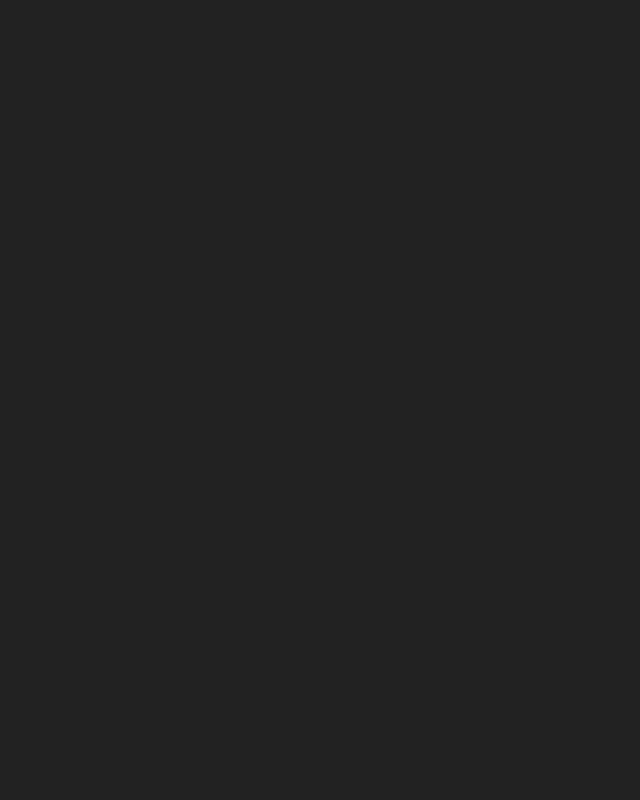
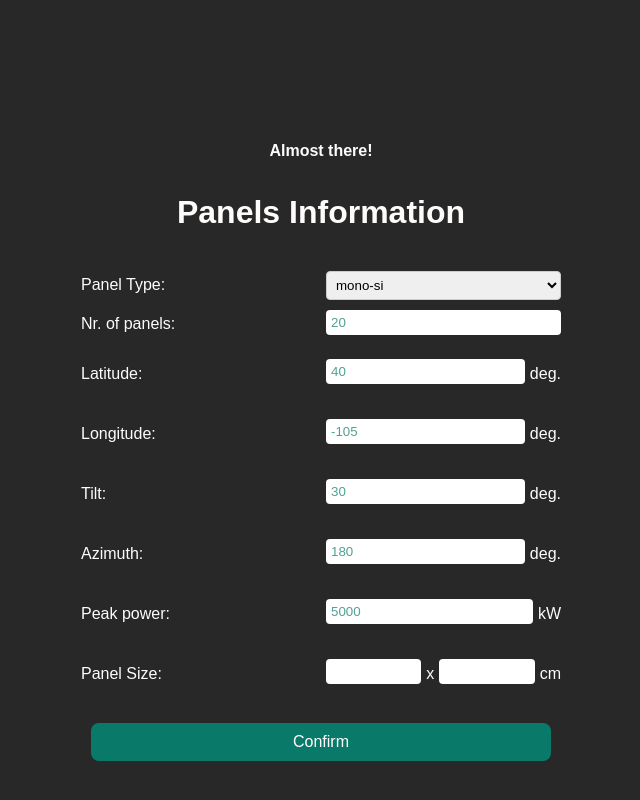
Before and after one commit to Hyeri1ee/Smart-Houshold-Appliance-webapp, a React (Vite) app in the folder front/: page /panelsinfo in a window 1280 px wide. Before the commit this address had no page. Shown: the top 800 px of the page, without its empty margins (319-959 px from the left). Built offline with nearby package versions, Linux system fonts and the light colour scheme.

Commit message:
TSK8 created page for user to input their panels info

```diff
--- /dev/null
+++ b/front/src/PanelsinfoPage.jsx
@@ -0,0 +1,147 @@
+import Dropdown from "./components/Dropdown";
+import LargeButton from "./components/LargeButton";
+
+const options = [
+    { value: "mono-si", title: "mono-si" },
+    { value: "poly-si", title: "poly-si" },
+    { value: "tf", title: "tf" },
+    { value: "as", title: "as" },
+    { value: "cdte", title: "cdte" }
+];
+
+const PanelsInfoPage = () => {
+    return (
+        <div style={styles.container}>
+            <h4 style={styles.smallHeading}>Almost there!</h4>
+            <h1 style={styles.bigHeading}>Panels Information</h1>
+            <form style={styles.form}>
+                <label style={styles.label} htmlFor="panelType">Panel Type:</label>
+                <Dropdown title="Select a type" options={options} />
+
+                <label style={styles.label} htmlFor="number-panels">Nr. of panels:</label>
+                <input style={styles.input} type="number" id="number-panels" name="number-panels" placeholder="20" />
+
+                <label style={styles.label} htmlFor="latitude">Latitude:</label>
+                <div style={styles.inputContainer}>
+                    <input style={styles.input} type="number" id="latitude" name="latitude" placeholder="40" />
+                    <p style={styles.measurement}>deg.</p>
+                </div>
+
+                <label style={styles.label} htmlFor="longitude">Longitude:</label>
+                <div style={styles.inputContainer}>
+                    <input style={styles.input} type="number" id="longitude" name="longitude" placeholder="-105" />
+                    <p style={styles.measurement}>deg.</p>
+                </div>
+
+                <label style={styles.label} htmlFor="tilt">Tilt:</label>
+                <div style={styles.inputContainer}>
+                    <input style={styles.input} type="number" id="tilt" name="tilt" placeholder="30" />
+                    <p style={styles.measurement}>deg.</p>
+                </div>
+
+                <label style={styles.label} htmlFor="azimuth">Azimuth:</label>
+                <div style={styles.inputContainer}>
+                    <input style={styles.input} type="number" id="azimuth" name="azimuth" placeholder="180" />
+                    <p style={styles.measurement}>deg.</p>
+                </div>
+
+                <label style={styles.label} htmlFor="peak-power">Peak power:</label>
+                <div style={styles.inputContainer}>
+                    <input style={styles.input} type="number" id="peak-power" name="peak-power" placeholder="5000" />
+                    <p style={styles.measurement}>kW</p>
+                </div>
+
+                <label style={styles.label} htmlFor="panelWidth">Panel Size:</label>
+                <div style={styles.sizeInputContainer}>
+                    <input style={styles.sizeInput} type="number" id="panelWidth" name="panelWidth" />
+                    <span style={styles.separator}>x</span>
+                    <input style={styles.sizeInput} type="number" id="panelHeight" name="panelHeight" />
+                    <p style={styles.measurement}>cm</p>
+                </div>
+
+                <span style={styles.bottomSeparator}></span>
+                <div style={styles.buttonContainer}>
+                    <LargeButton onClick={() => console.log("hey hey hey")}>Confirm</LargeButton>
+                </div>
+            </form>
+        </div>
+    );
+};
+
+const styles = {
+    container: {
+        display: "flex",
+        flexDirection: "column",
+        alignItems: "center",
+        padding: "20px",
+        maxWidth: "500px",
+        margin: "0 auto",
+        fontFamily: "Arial, sans-serif",
+        height: "100vh",
+        justifyContent: "center"
+    },
+    smallHeading: {
+        textAlign: "center",
+        margin: "6px auto 12px auto"
+    },
+    bigHeading: {
+        textAlign: "center",
+        marginBottom: "30px"
+    },
+    form: {
+        display: "grid",
+        gridTemplateColumns: "1fr 1fr",
+        gridTemplateRows: "repeat(8, auto) 1fr",
+        gap: "10px",
+        alignItems: "center",
+        justifyContent: "center",
+        padding: "10px"
+    },
+    label: {
+        textAlign: "left",
+        paddingRight: "10px"
+    },
+    input: {
+        width: "100%",
+        padding: "5px",
+        backgroundColor: "white",
+        border: "2px solid var(--primary-color)",
+        borderRadius: "4px",
+        color: "black"
+    },
+    inputContainer: {
+        display: "flex",
+        alignItems: "center"
+    },
+    sizeInputContainer: {
+        display: "flex",
+        alignItems: "center"
+    },
+    sizeInput: {
+        width: "calc(50% - 10px)",
+        padding: "5px",
+        backgroundColor: "white",
+        border: "2px solid var(--primary-color)",
+        borderRadius: "4px",
+        color: "black"
+    },
+    separator: {
+        margin: "0 5px"
+    },
+    bottomSeparator: {
+        gridColumn: "span 2",
+        margin: "2px 0"
+    },
+    buttonContainer: {
+        gridColumn: "span 2",
+        display: "flex",
+        justifyContent: "center",
+        width: "calc(100% - 20px)",
+        padding: "0 10px"
+    },
+    measurement: {
+        marginLeft: "5px"
+    }
+};
+
+export default PanelsInfoPage;
--- a/front/src/app.jsx
+++ b/front/src/app.jsx
@@ -1,7 +1,7 @@
-import React from 'react';
 import {Route, Navigate, Routes} from 'react-router-dom';
 import Login from './components/auth/login';
 import Register from './components/auth/register';
+import PanelsInfoPage from './PanelsinfoPage';
 
 if ("serviceWorker" in navigator) {
   window.addEventListener("load", async () => {
@@ -15,7 +15,8 @@ function App() {
       <Routes>
         <Route index element={ <Navigate to="/register" />} />
         <Route path="login" element={ <Login />} />
-        <Route path="register" element={ <Register />} />
+        <Route path="register" element={<Register />} />
+        <Route path="panelsinfo" element={<PanelsInfoPage />} />
       </Routes>
     </>
   );
--- /dev/null
+++ b/front/src/components/Dropdown.jsx
@@ -0,0 +1,67 @@
+import React from "react";
+import PropTypes from "prop-types";
+
+class Dropdown extends React.Component {
+  constructor(props) {
+    super(props);
+    this.state = {
+      selectedOption: ""
+    };
+    this.renderOptions = this.renderOptions.bind(this);
+    this.handleChange = this.handleChange.bind(this);
+  }
+
+  handleChange(e) {
+    this.setState({
+      selectedOption: e.target.value
+    });
+  }
+
+  renderOptions() {
+    const { options } = this.props; // Destructure options from props
+    const optionElements = options.map((option) => (
+      <option key={option.value} value={option.value}>
+        {option.title}
+      </option>
+    ));
+    return optionElements;
+  }
+
+  render() {
+    return (
+      <div className="dropdown" style={styles.dropdown}>
+        <select
+          value={this.state.selectedOption}
+          onChange={this.handleChange}
+          className="options-list"
+          style={styles.select}
+        >
+          {this.renderOptions()}
+        </select>
+      </div>
+    );
+  }
+}
+
+Dropdown.propTypes = {
+  options: PropTypes.arrayOf(
+    PropTypes.shape({
+      value: PropTypes.string.isRequired,
+      title: PropTypes.string.isRequired
+    })
+  ).isRequired
+};
+
+const styles = {
+  dropdown: {
+    flex: "2"
+  },
+  select: {
+    width: "100%",
+    padding: "5px",
+    border: "1px solid #ccc",
+    borderRadius: "4px"
+  }
+};
+
+export default Dropdown;
--- /dev/null
+++ b/front/src/components/LargeButton.jsx
@@ -0,0 +1,36 @@
+import PropTypes from "prop-types";
+
+const LargeButton = ({ onClick, children }) => {
+  const handleClick = (e) => {
+    e.preventDefault();
+    onClick();
+  };
+
+  return (
+    <button style={styles.button} onClick={handleClick}>
+      {children}
+    </button>
+  );
+};
+
+LargeButton.propTypes = {
+  onClick: PropTypes.func.isRequired,
+  children: PropTypes.node.isRequired,
+};
+
+const styles = {
+  button: {
+    width: "100%",
+    padding: "10px",
+    backgroundColor: "#097969",
+    color: "white",
+    border: "none",
+    borderRadius: "8px",
+    cursor: "pointer",
+    fontSize: "16px",
+    textAlign: "center",
+    display: "block",
+  },
+};
+
+export default LargeButton;
--- a/front/src/components/styles/global.css
+++ b/front/src/components/styles/global.css
@@ -1,7 +1,7 @@
 :root {
     --text: #fefcfb;
-    --background: #222;
-    --primary: #E8751A;
+    --background: #282828;
+    --primary: #097969;
     --secondary: #FDA403;
     --accent: #898121;
 
```
